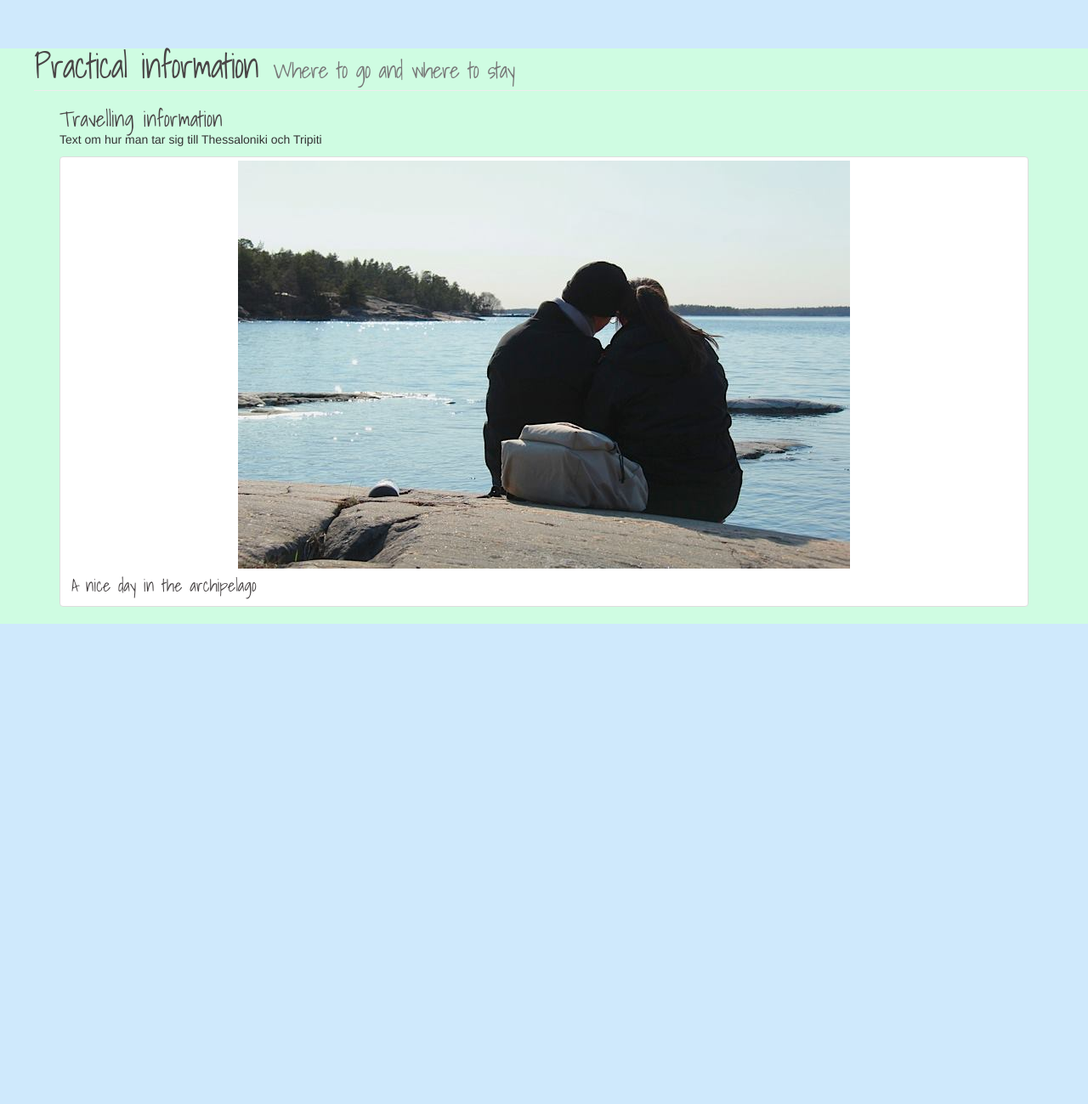
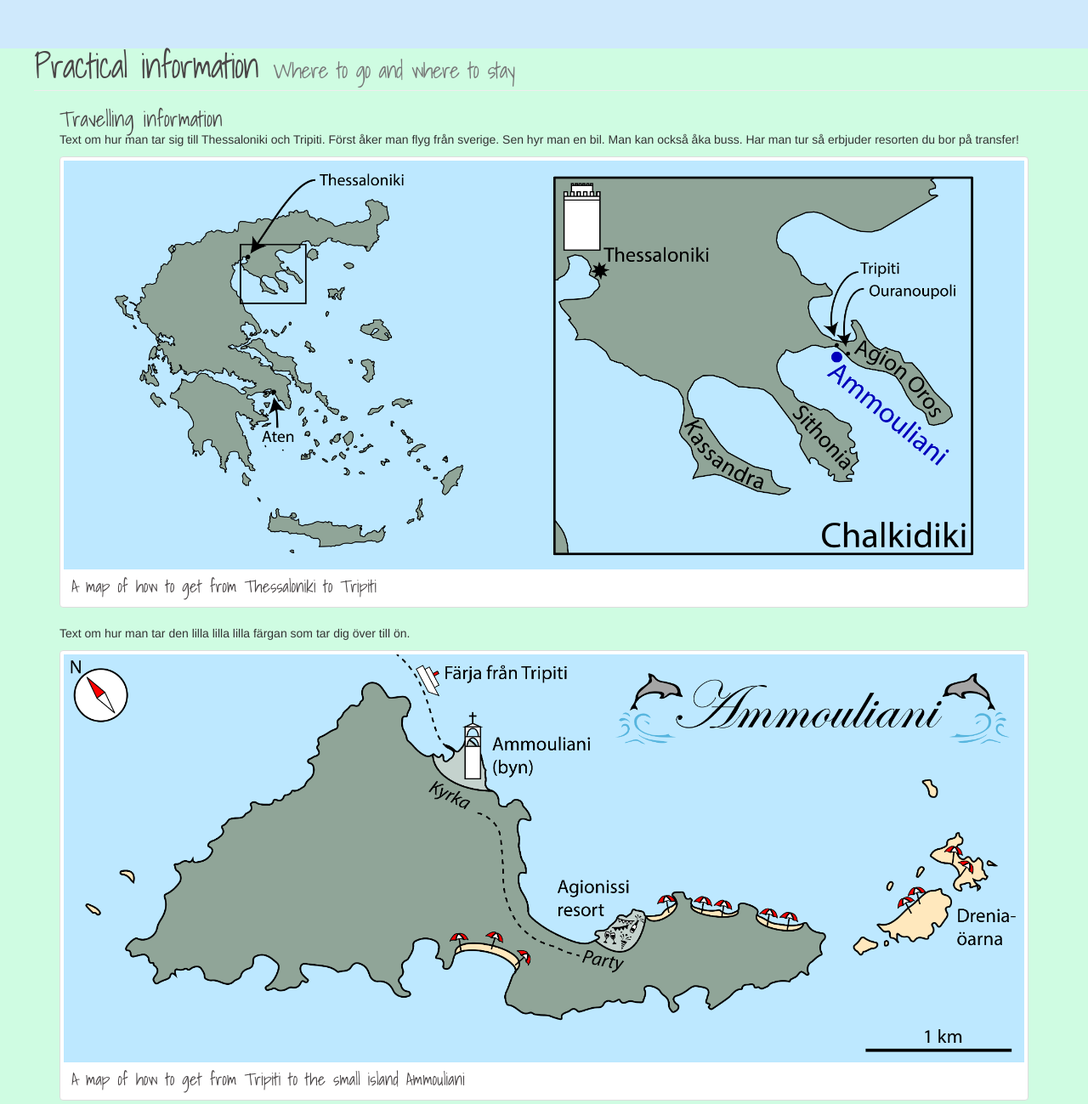
Before and after one commit to kellykarip/WeddingWebpage, a plain HTML site: page index.html in a window 1280 px wide. Shown: the part 2228-3527 px from the top of the page at 85% size. Before the commit the page ends 2962 px from the top, so only its background shows below. Drawn offline with nearby package versions, Linux system fonts and the light colour scheme.

Commit message:
Added travel page

```diff
--- a/index.html
+++ b/index.html
@@ -172,18 +172,30 @@
 		</div>
 			<div class="container">
 				<div class="row">
-					<div id="hotelSection">
-				  		<div class="col-xs-12 col-sm-12 col-md-12 col-lg-12">
+					<div class="col-xs-12 col-sm-12 col-md-12 col-lg-12">
+						<div id="travelSection">
 				  			<h2>Travelling information</h2>
-							<p> Text om hur man tar sig till Thessaloniki och Tripiti </p>
-							<div class="thumbnail" id="welcomeImageThumbnail">
-							<img src="images/kelly-tomas.jpg" class="img-responsive">
-							<div class="caption">
-	        					<h3>A nice day in the archipelago</h3>
+							<p> Text om hur man tar sig till Thessaloniki och Tripiti.
+							Först åker man flyg från sverige. Sen hyr man en bil. Man kan också åka buss.
+							Har man tur så erbjuder resorten du bor på transfer! </p>
+							<div class="thumbnail" id="thessalonikiMapThumbnail">
+								<img src="images/Karta-01.png" class="img-responsive">
+									<div class="caption">
+	        							<h3>A map of how to get from Thessaloniki to Tripiti</h3>
+	        						</div>
 	        				</div>
-	        			</div>
+	        				<p> Text om hur man tar den lilla lilla lilla färgan som tar dig över till ön. </p>
+							<div class="thumbnail" id="ammoulianiMapThumbnail">
+								<img src="images/Karta_baksida-01.png" class="img-responsive">
+									<div class="caption">
+	        							<h3>A map of how to get from Tripiti to the small island Ammouliani</h3>
+	        						</div>
+	        				</div>
+
 						</div>
 					</div>
+
+
 				</div>
 			</div>
 		<!--
```
